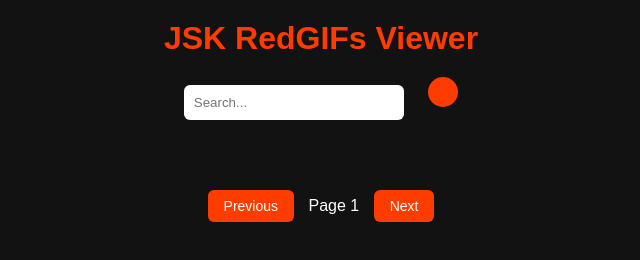
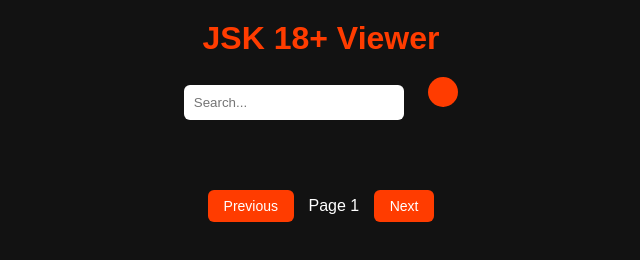
Before and after one commit to jagat764/JSK, a website: page public/index.html in a window 1280 px wide. Shown: the whole page, without its empty margins (319-959 px from the left). Drawn offline with Linux system fonts and the light colour scheme; no server answers.

Commit message:
Update index.html

```diff
--- a/public/index.html
+++ b/public/index.html
@@ -92,7 +92,7 @@
   </style>
 </head>
 <body>
-  <h1>JSK RedGIFs Viewer</h1>
+  <h1>JSK 18+ Viewer</h1>
   <div class="toolbar">
     <input type="text" id="searchInput" placeholder="Search..." />
     <div class="toggle" onclick="toggleTheme()"></div>
```
